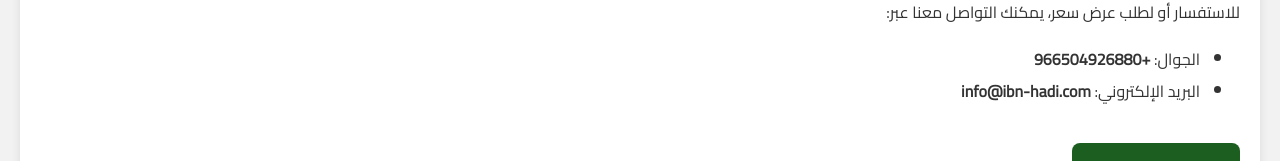
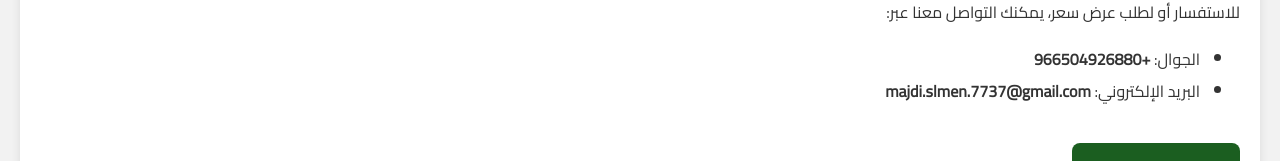
Before and after one commit to Virsx256/rfof-elHady, a plain HTML site: page index.html in a window 1280 px wide. Shown: the part 1246-1407 px from the top of the page. Drawn offline with nearby package versions, Linux system fonts and the light colour scheme.

Commit message:
Update index.html

```diff
--- a/index.html
+++ b/index.html
@@ -177,7 +177,7 @@
     <p>للاستفسار أو لطلب عرض سعر، يمكنك التواصل معنا عبر:</p>
     <ul>
       <li>الجوال: <strong>+966504926880</strong></li>
-      <li>البريد الإلكتروني: <strong>info@ibn-hadi.com</strong></li>
+      <li>البريد الإلكتروني: <strong>majdi.slmen.7737@gmail.com</strong></li>
     </ul>
     <a href="https://wa.me/+966504926880" target="_blank" class="button">راسلنا على واتساب</a>
   </section>
```
